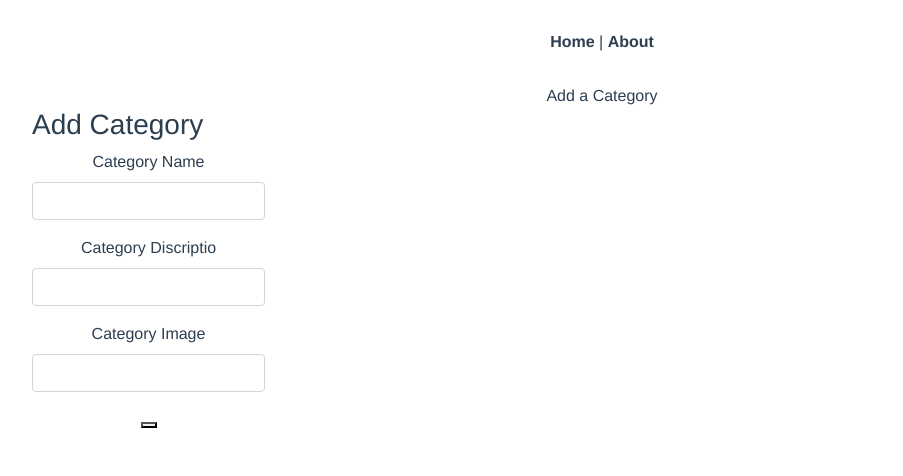
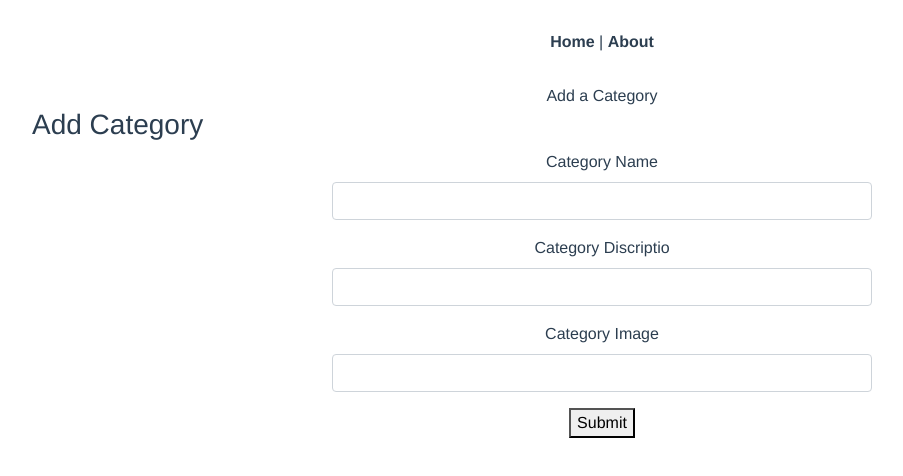
Before and after one commit to Mahabubmon/E-Commerce_App, a Vue app: page /admin/category/add in a window 1280 px wide. Shown: the top 476 px of the page, without its empty margins (38-941 px from the left). Built offline with nearby package versions, Linux system fonts and the light colour scheme.

Commit message:
Adding_some_alignment

```diff
--- a/src/views/Category/AddCategory.vue
+++ b/src/views/Category/AddCategory.vue
@@ -6,8 +6,10 @@
                 <h3>Add Category</h3>
             </div>
         </div>
-        <div class="row">
-            <form action="">
+        <div class="row ">
+            <div class="col-3"></div>
+            <div class="col-6">
+                <form action="">
                 <div class="form-group">
                     <label for="">Category Name</label>
                         <input type="text" class="form-control">
@@ -20,8 +22,11 @@
                     <label for="">Category Image</label>
                         <input type="text" class="form-control">
                 </div>
-                <button type="submit" ></button>
+                <button type="submit" class="" >Submit</button>
             </form>
+            </div>
+            <div class="col-3"></div>
+
         </div>
     </div>
 </template>
```
